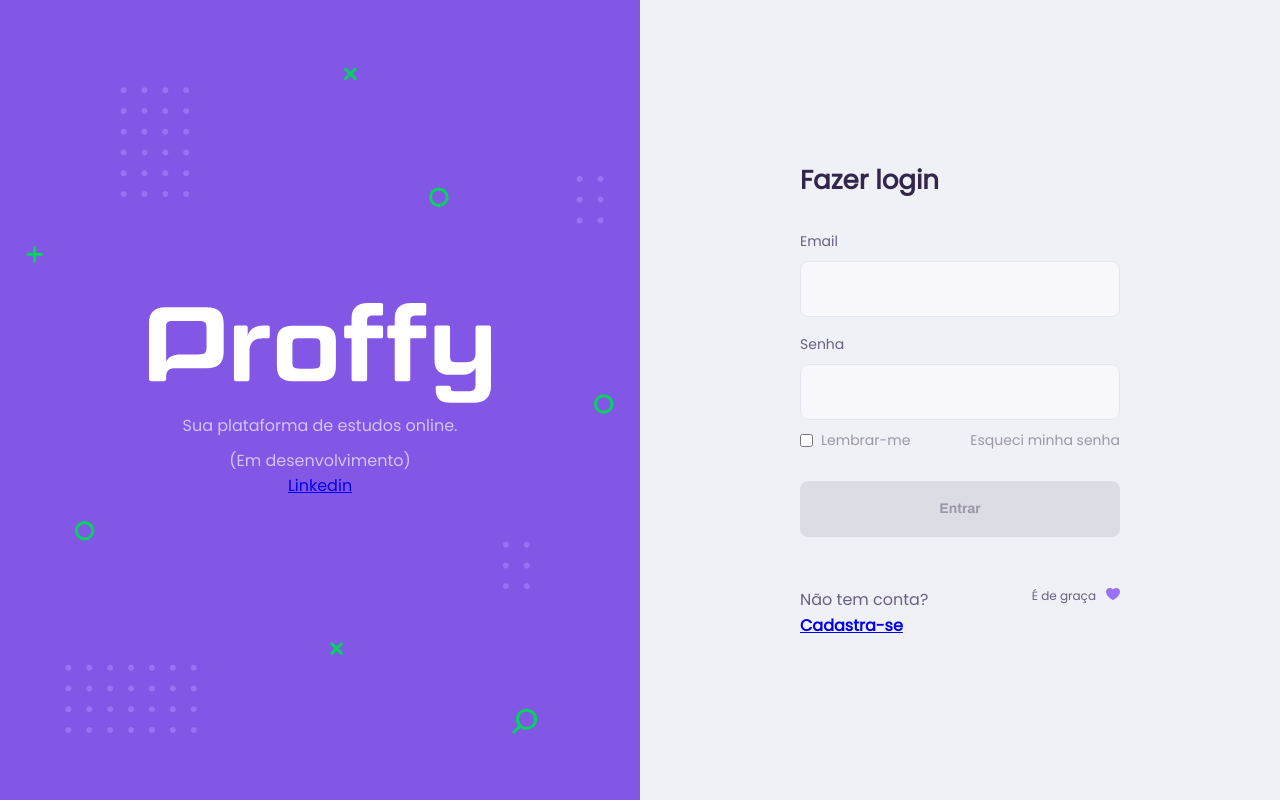
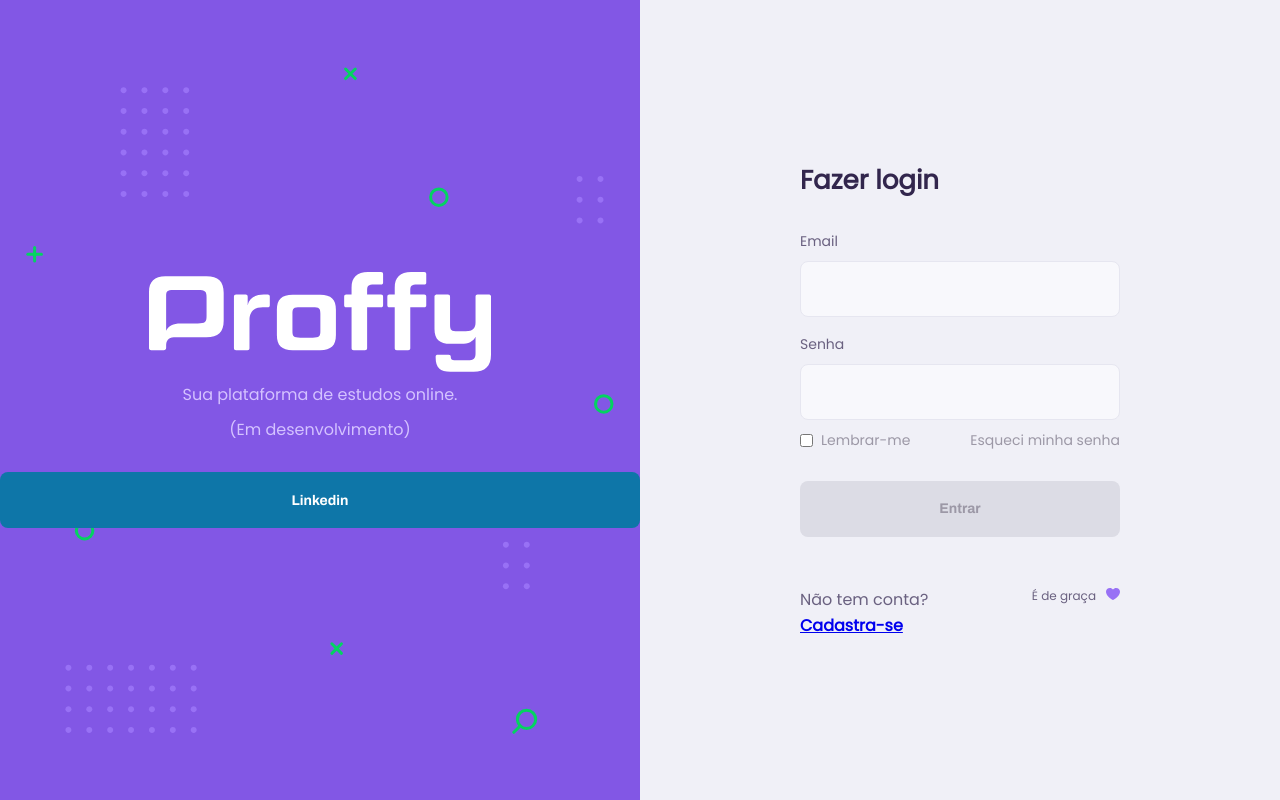
Before and after one commit to macedo-developer/proffy-web, a React (Create React App) app: page / in a window 1280 px wide. Built offline with nearby package versions, Linux system fonts and the light colour scheme.

Commit message:
Button Linkedin

```diff
--- a/src/pages/Login/styles.css
+++ b/src/pages/Login/styles.css
@@ -22,6 +22,31 @@
   align-items: center;
 
   margin: 4rem auto;
+}
+
+#page-login .logo-container a {
+  width: 100%;
+  height: 5.6rem;
+
+  background: #0e76a8;
+  border-radius: 0.8rem;
+  margin-top: 3rem;
+  color: var(--color-button-text);
+
+  font: 700 1.4rem Archivo;
+  display: flex;
+  align-items: center;
+  justify-content: space-evenly;
+
+  text-decoration: none;
+
+  border: 0;
+  cursor: pointer;
+  transition: background-color 0.4s;
+}
+
+#page-login .logo-container a:hover {
+  background: #0a5c81;
 }
 
 #page-login .login-container h1 {
```
